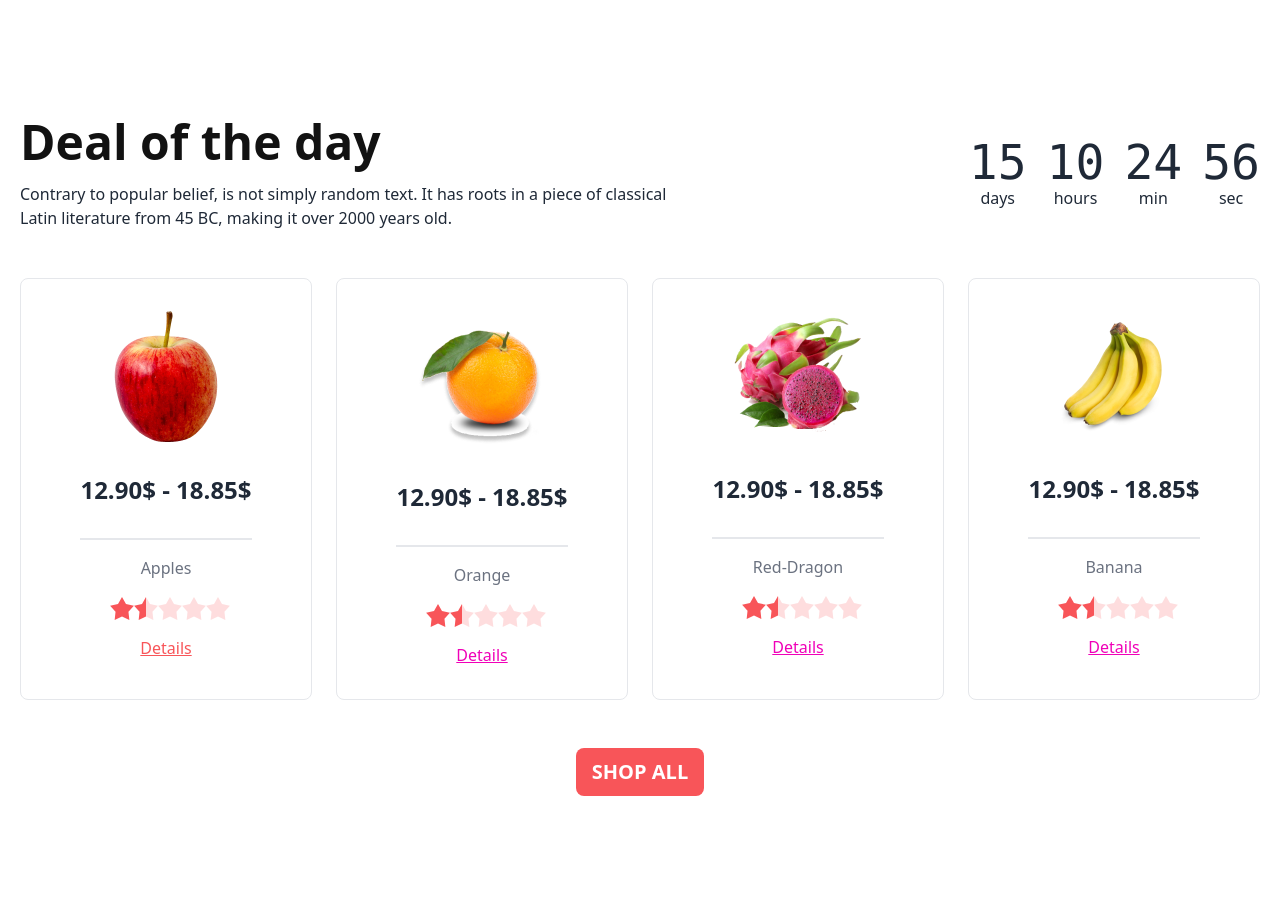
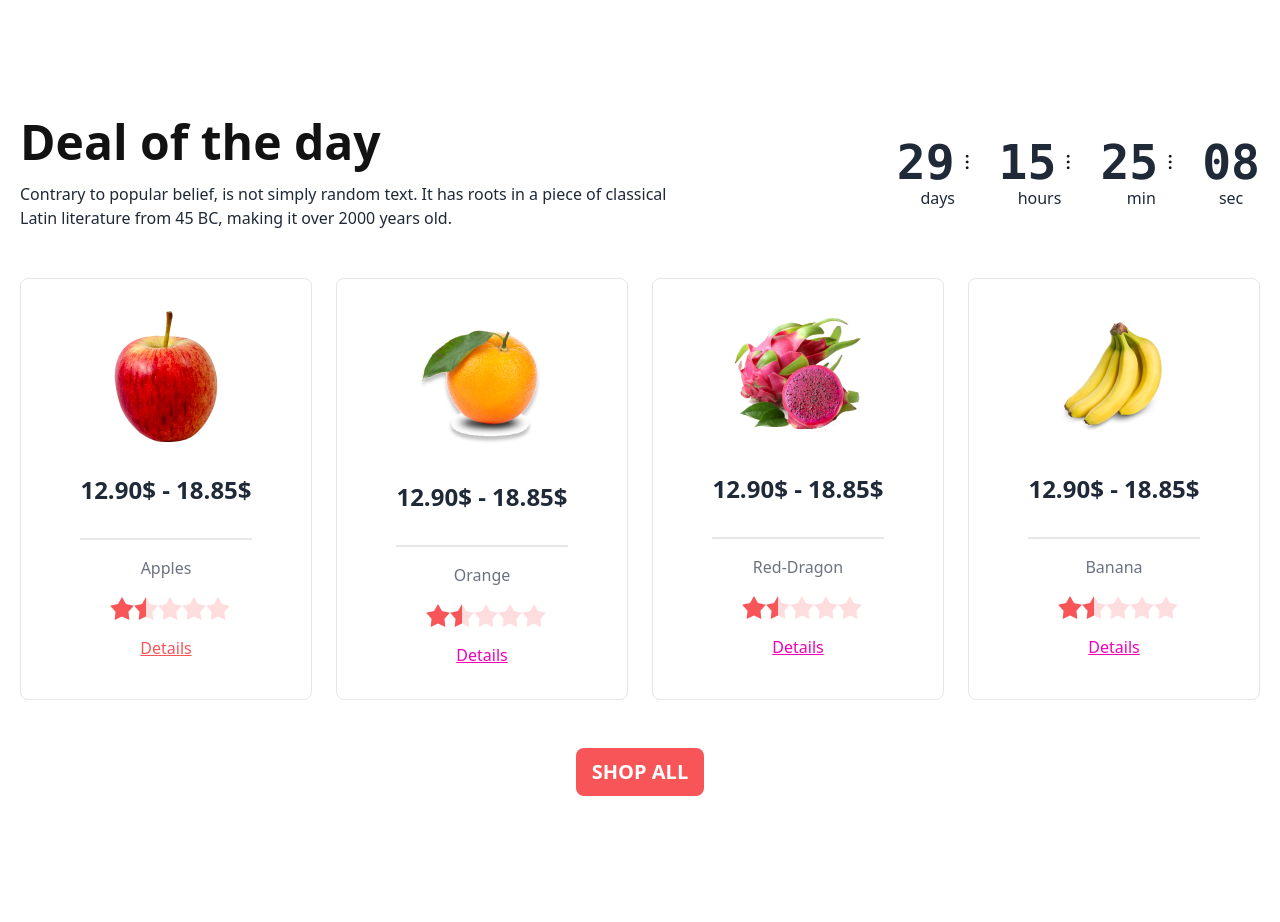
Before and after one commit to Forhad96/fruit-burst-daisy-tailwind-a3, a plain HTML site: page index.html in a window 1280 px wide. Shown: the part 1000-1922 px from the top of the page. Drawn offline with nearby package versions, Linux system fonts and the light colour scheme.

Commit message:
countdown modifided

```diff
--- a/index.html
+++ b/index.html
@@ -301,26 +301,35 @@
           </div>
           <div class="grid grid-flow-col gap-5 text-center auto-cols-max">
             <div class="flex flex-col">
-              <span class="countdown font-mono text-5xl">
-                <span style="--value: 15"></span>
+              <span class="countdown font-mono font-extrabold text-5xl">
+                <span style="--value: 29"></span>
+                <svg xmlns="http://www.w3.org/2000/svg" width="24" height="24" viewBox="0 0 15 15" fill="none">
+                  <path d="M7.60902 4.30006C7.48971 4.30006 7.37529 4.25267 7.29093 4.16831C7.20657 4.08395 7.15918 3.96953 7.15918 3.85023C7.15918 3.73092 7.20657 3.6165 7.29093 3.53214C7.37529 3.44778 7.48971 3.40039 7.60902 3.40039C7.72832 3.40039 7.84274 3.44778 7.9271 3.53214C8.01146 3.6165 8.05885 3.73092 8.05885 3.85023C8.05885 3.96953 8.01146 4.08395 7.9271 4.16831C7.84274 4.25267 7.72832 4.30006 7.60902 4.30006ZM7.60902 7.89875C7.48971 7.89875 7.37529 7.85135 7.29093 7.76699C7.20657 7.68263 7.15918 7.56821 7.15918 7.44891C7.15918 7.32961 7.20657 7.21519 7.29093 7.13083C7.37529 7.04647 7.48971 6.99908 7.60902 6.99908C7.72832 6.99908 7.84274 7.04647 7.9271 7.13083C8.01146 7.21519 8.05885 7.32961 8.05885 7.44891C8.05885 7.56821 8.01146 7.68263 7.9271 7.76699C7.84274 7.85135 7.72832 7.89875 7.60902 7.89875ZM7.60902 11.4974C7.48971 11.4974 7.37529 11.45 7.29093 11.3657C7.20657 11.2813 7.15918 11.1669 7.15918 11.0476C7.15918 10.9283 7.20657 10.8139 7.29093 10.7295C7.37529 10.6452 7.48971 10.5978 7.60902 10.5978C7.72832 10.5978 7.84274 10.6452 7.9271 10.7295C8.01146 10.8139 8.05885 10.9283 8.05885 11.0476C8.05885 11.1669 8.01146 11.2813 7.9271 11.3657C7.84274 11.45 7.72832 11.4974 7.60902 11.4974Z" stroke="#121212" stroke-width="0.899671" stroke-linecap="round" stroke-linejoin="round"/>
+                </svg>
               </span>
               days
             </div>
             <div class="flex flex-col">
-              <span class="countdown font-mono text-5xl">
-                <span style="--value: 10"></span>
+              <span class="countdown font-mono font-extrabold text-5xl">
+                <span style="--value: 15"></span>
+                <svg xmlns="http://www.w3.org/2000/svg" width="24" height="24" viewBox="0 0 15 15" fill="none">
+                  <path d="M7.60902 4.30006C7.48971 4.30006 7.37529 4.25267 7.29093 4.16831C7.20657 4.08395 7.15918 3.96953 7.15918 3.85023C7.15918 3.73092 7.20657 3.6165 7.29093 3.53214C7.37529 3.44778 7.48971 3.40039 7.60902 3.40039C7.72832 3.40039 7.84274 3.44778 7.9271 3.53214C8.01146 3.6165 8.05885 3.73092 8.05885 3.85023C8.05885 3.96953 8.01146 4.08395 7.9271 4.16831C7.84274 4.25267 7.72832 4.30006 7.60902 4.30006ZM7.60902 7.89875C7.48971 7.89875 7.37529 7.85135 7.29093 7.76699C7.20657 7.68263 7.15918 7.56821 7.15918 7.44891C7.15918 7.32961 7.20657 7.21519 7.29093 7.13083C7.37529 7.04647 7.48971 6.99908 7.60902 6.99908C7.72832 6.99908 7.84274 7.04647 7.9271 7.13083C8.01146 7.21519 8.05885 7.32961 8.05885 7.44891C8.05885 7.56821 8.01146 7.68263 7.9271 7.76699C7.84274 7.85135 7.72832 7.89875 7.60902 7.89875ZM7.60902 11.4974C7.48971 11.4974 7.37529 11.45 7.29093 11.3657C7.20657 11.2813 7.15918 11.1669 7.15918 11.0476C7.15918 10.9283 7.20657 10.8139 7.29093 10.7295C7.37529 10.6452 7.48971 10.5978 7.60902 10.5978C7.72832 10.5978 7.84274 10.6452 7.9271 10.7295C8.01146 10.8139 8.05885 10.9283 8.05885 11.0476C8.05885 11.1669 8.01146 11.2813 7.9271 11.3657C7.84274 11.45 7.72832 11.4974 7.60902 11.4974Z" stroke="#121212" stroke-width="0.899671" stroke-linecap="round" stroke-linejoin="round"/>
+                </svg>
               </span>
               hours
             </div>
             <div class="flex flex-col">
-              <span class="countdown font-mono text-5xl">
-                <span style="--value: 24"></span>
+              <span class="countdown font-mono font-extrabold text-5xl">
+                <span style="--value: 25"></span>
+                <svg xmlns="http://www.w3.org/2000/svg" width="24" height="24" viewBox="0 0 15 15" fill="none">
+                  <path d="M7.60902 4.30006C7.48971 4.30006 7.37529 4.25267 7.29093 4.16831C7.20657 4.08395 7.15918 3.96953 7.15918 3.85023C7.15918 3.73092 7.20657 3.6165 7.29093 3.53214C7.37529 3.44778 7.48971 3.40039 7.60902 3.40039C7.72832 3.40039 7.84274 3.44778 7.9271 3.53214C8.01146 3.6165 8.05885 3.73092 8.05885 3.85023C8.05885 3.96953 8.01146 4.08395 7.9271 4.16831C7.84274 4.25267 7.72832 4.30006 7.60902 4.30006ZM7.60902 7.89875C7.48971 7.89875 7.37529 7.85135 7.29093 7.76699C7.20657 7.68263 7.15918 7.56821 7.15918 7.44891C7.15918 7.32961 7.20657 7.21519 7.29093 7.13083C7.37529 7.04647 7.48971 6.99908 7.60902 6.99908C7.72832 6.99908 7.84274 7.04647 7.9271 7.13083C8.01146 7.21519 8.05885 7.32961 8.05885 7.44891C8.05885 7.56821 8.01146 7.68263 7.9271 7.76699C7.84274 7.85135 7.72832 7.89875 7.60902 7.89875ZM7.60902 11.4974C7.48971 11.4974 7.37529 11.45 7.29093 11.3657C7.20657 11.2813 7.15918 11.1669 7.15918 11.0476C7.15918 10.9283 7.20657 10.8139 7.29093 10.7295C7.37529 10.6452 7.48971 10.5978 7.60902 10.5978C7.72832 10.5978 7.84274 10.6452 7.9271 10.7295C8.01146 10.8139 8.05885 10.9283 8.05885 11.0476C8.05885 11.1669 8.01146 11.2813 7.9271 11.3657C7.84274 11.45 7.72832 11.4974 7.60902 11.4974Z" stroke="#121212" stroke-width="0.899671" stroke-linecap="round" stroke-linejoin="round"/>
+                </svg>
               </span>
               min
             </div>
             <div class="flex flex-col">
-              <span class="countdown font-mono text-5xl">
-                <span style="--value: 56"></span>
+              <span class="countdown font-mono font-extrabold text-5xl">
+                <span style="--value: 08"></span>
               </span>
               sec
             </div>
```
